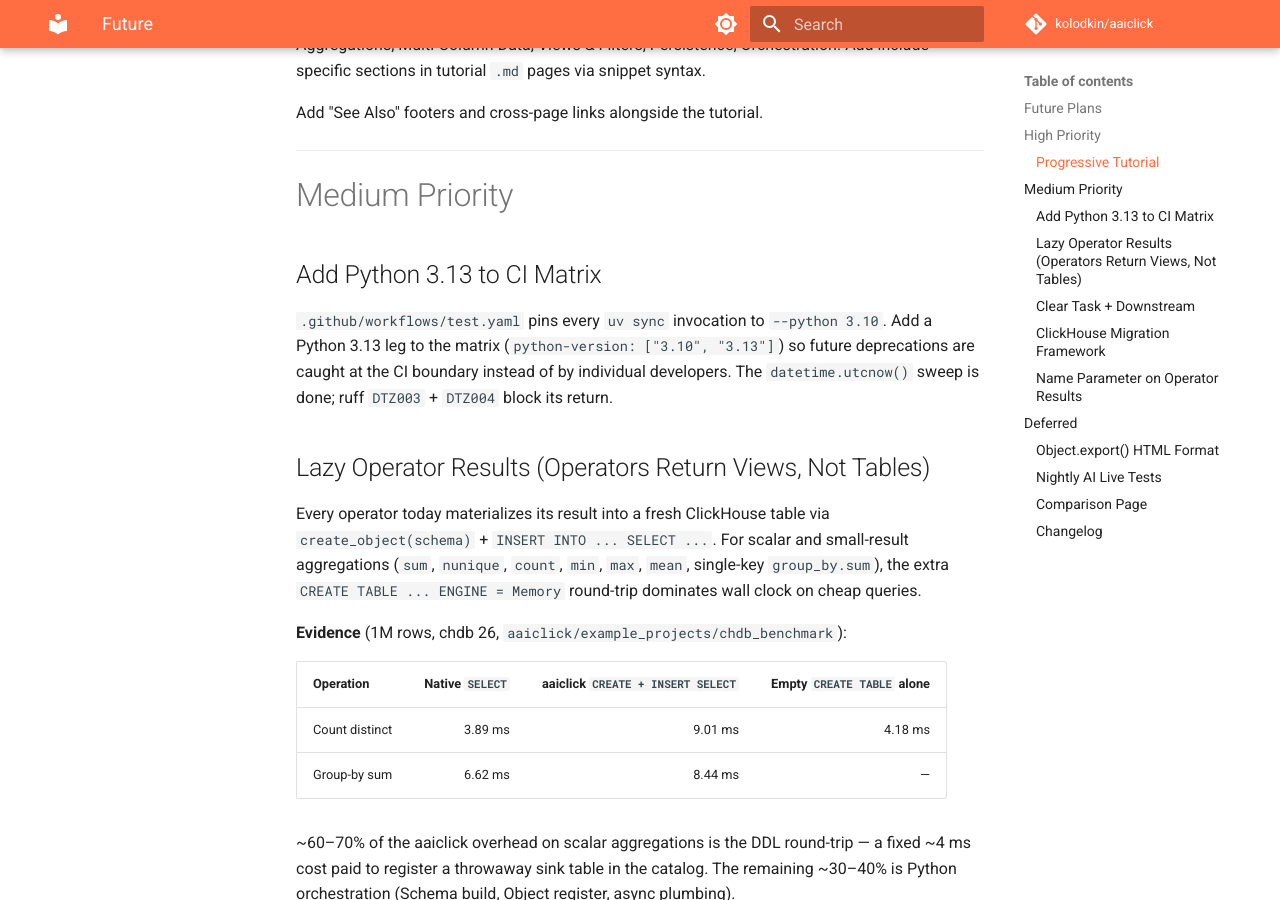
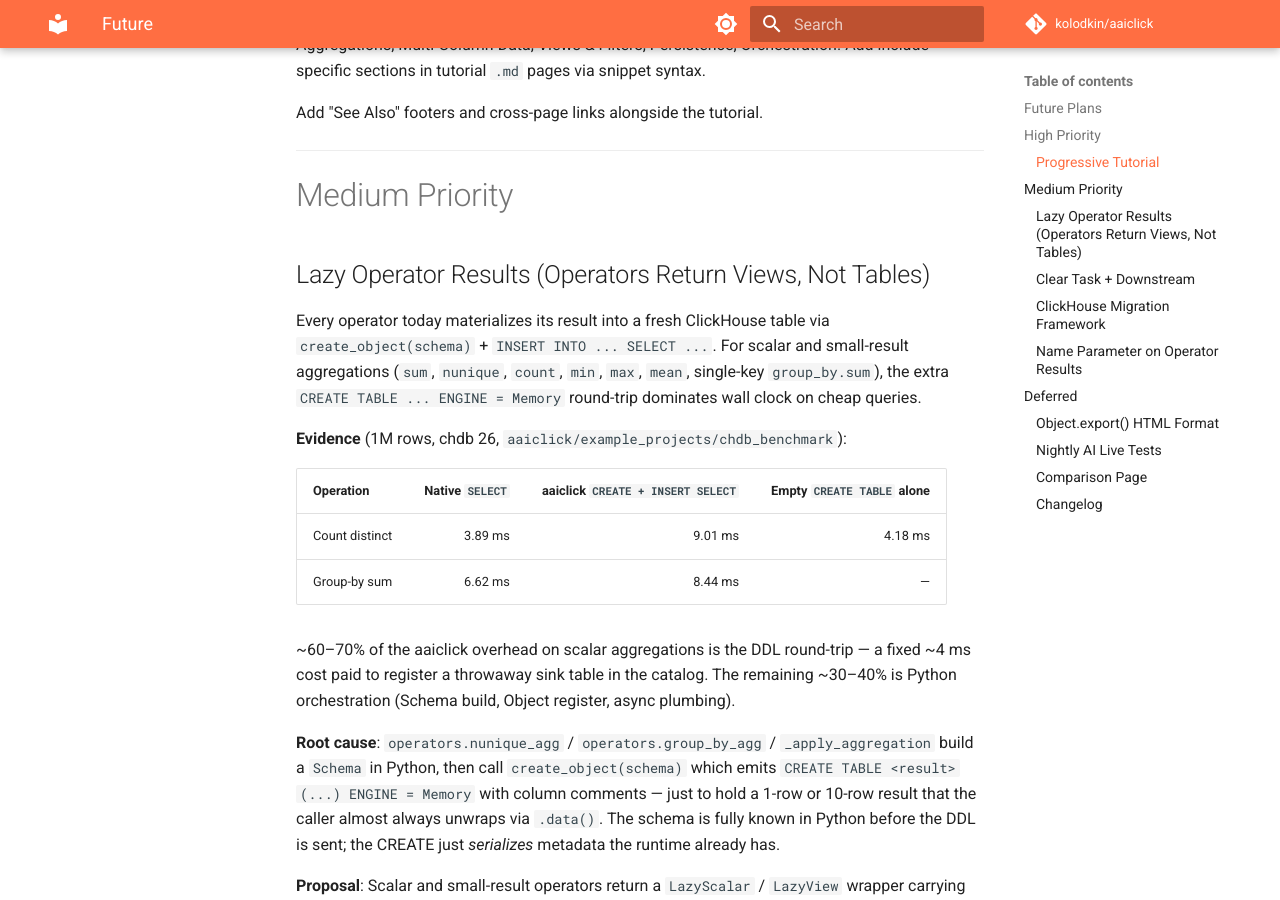
Before and after one commit to kolodkin/aaiclick, an MkDocs documentation site: the page built from docs/future.md, in a window 1280 px wide and 900 px high, scrolled down 464 px. Built offline with MkDocs 1.6.1 and Material for MkDocs 9.7.7, drawn with Linux system fonts in a browser that asks for light colours; comment, search, counter and statistics services are not loaded.

Commit message:
cleanup: switch future.md Python 3.13 CI item to nightly approach (#287)
* cleanup: switch future.md Python 3.13 CI item to nightly approach

Retitle "Add Python 3.13 to CI Matrix" → "Nightly Python 3.13 CI Job".
Adding 3.13 to the existing matrix doubles per-PR CI minutes (11 jobs →
22); a separate scheduled workflow surfaces deprecations within 24h
without touching PR latency. Document the rejected alternatives
(in-matrix, smoke leg, push-on-main) inline.

* feature: nightly Python 3.13 CI workflow

Add .github/workflows/test-py313.yaml — daily cron + workflow_dispatch,
mirrors test.yaml's lint/test-local/test-dist/examples matrix on
--python 3.13. Catches 3.13 deprecations within 24h while keeping PR CI
on 3.10 (the project's minimum per pyproject.toml).

Remove the corresponding entry from docs/future.md; preserved in commit
history.

* refactor: extract test matrix into _test-reusable.yaml

test.yaml and test-py313.yaml were near-duplicates of the same lint /
test-local / test-dist / examples matrix, differing only in --python.
Move the shared body into _test-reusable.yaml (workflow_call, takes
python-version), matching the project's existing reusable-workflow
pattern (_docker-e2e-reusable.yaml). Both wrappers shrink to a few
lines.

Net diff: -552 / +8.

---------

Co-authored-by: Claude <noreply@anthropic.com>

```diff
--- a/docs/future.md
+++ b/docs/future.md
@@ -20,10 +20,6 @@ Add "See Also" footers and cross-page links alongside the tutorial.
 ---
 
 # Medium Priority
-
-## Add Python 3.13 to CI Matrix
-
-`.github/workflows/test.yaml` pins every `uv sync` invocation to `--python 3.10`. Add a Python 3.13 leg to the matrix (`python-version: ["3.10", "3.13"]`) so future deprecations are caught at the CI boundary instead of by individual developers. The `datetime.utcnow()` sweep is done; ruff `DTZ003` + `DTZ004` block its return.
 
 ## Lazy Operator Results (Operators Return Views, Not Tables)
 
```
Also changed, not shown: 3 other files.
